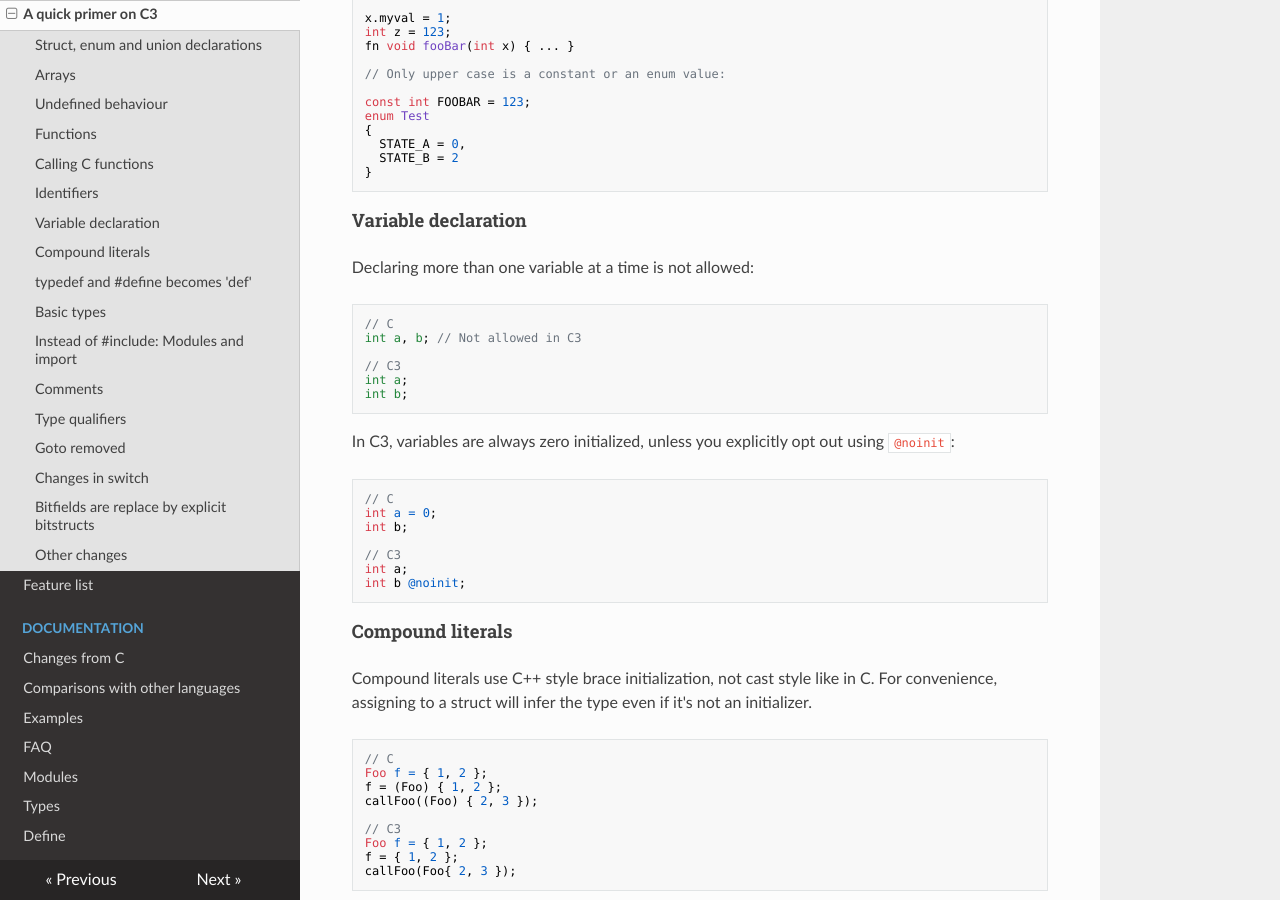
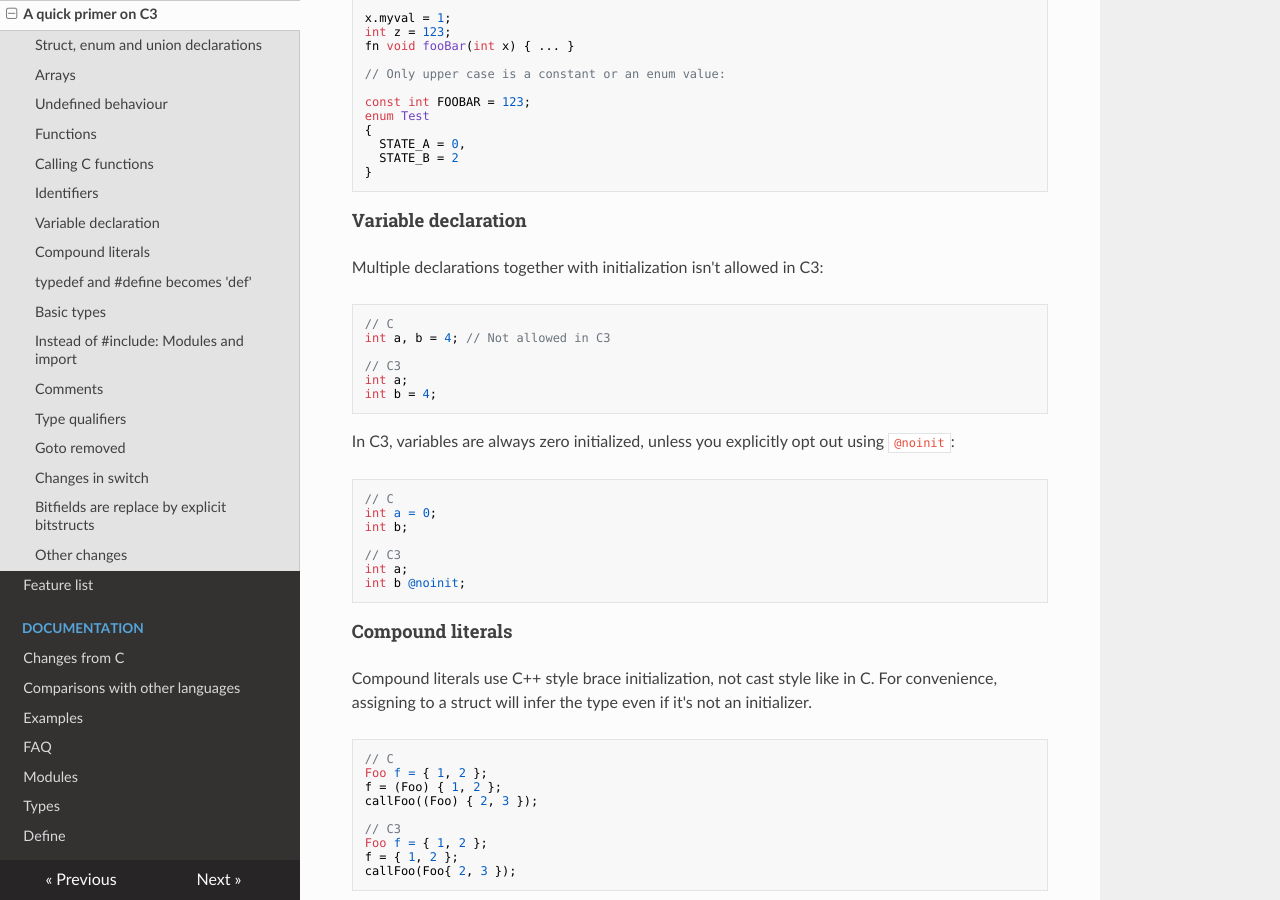
Before and after one commit to c3lang/c3docs-old, an MkDocs documentation site: the page built from docs/primer.md, in a window 1280 px wide and 900 px high, scrolled down 2720 px. Built offline with MkDocs 1.6.1, drawn with Linux system fonts in a browser that asks for light colours; nearby versions of some CDN libraries.

Commit message:
Corrected primer disallowing multiple declarations.

```diff
--- a/docs/primer.md
+++ b/docs/primer.md
@@ -148,14 +148,14 @@ Name standards are enforced:
 
 #### Variable declaration
 
-Declaring more than one variable at a time is not allowed:
+Multiple declarations together with initialization isn't allowed in C3:
 
     // C
-    int a, b; // Not allowed in C3
+    int a, b = 4; // Not allowed in C3
 
     // C3
     int a;
-    int b;
+    int b = 4;
 
 In C3, variables are always zero initialized, unless you explicitly opt out using `@noinit`:
 
```
